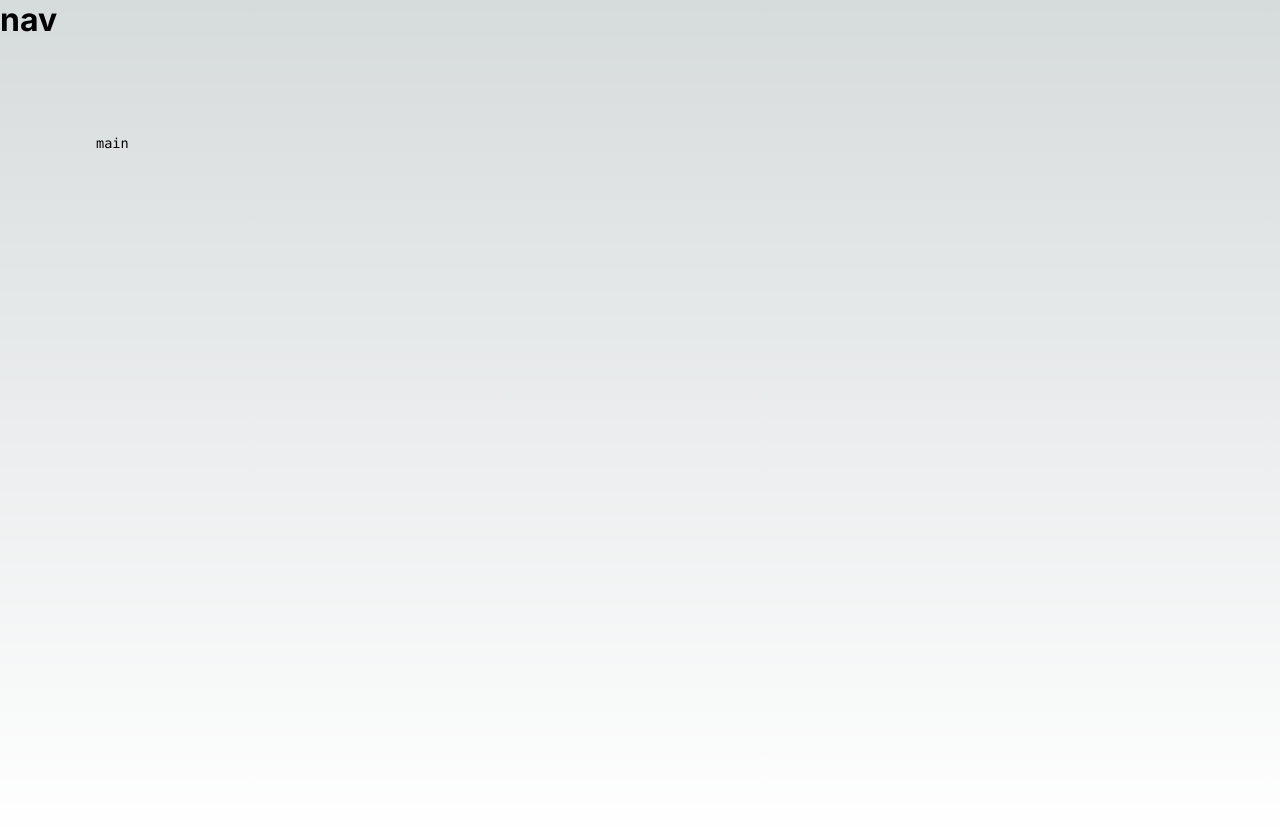
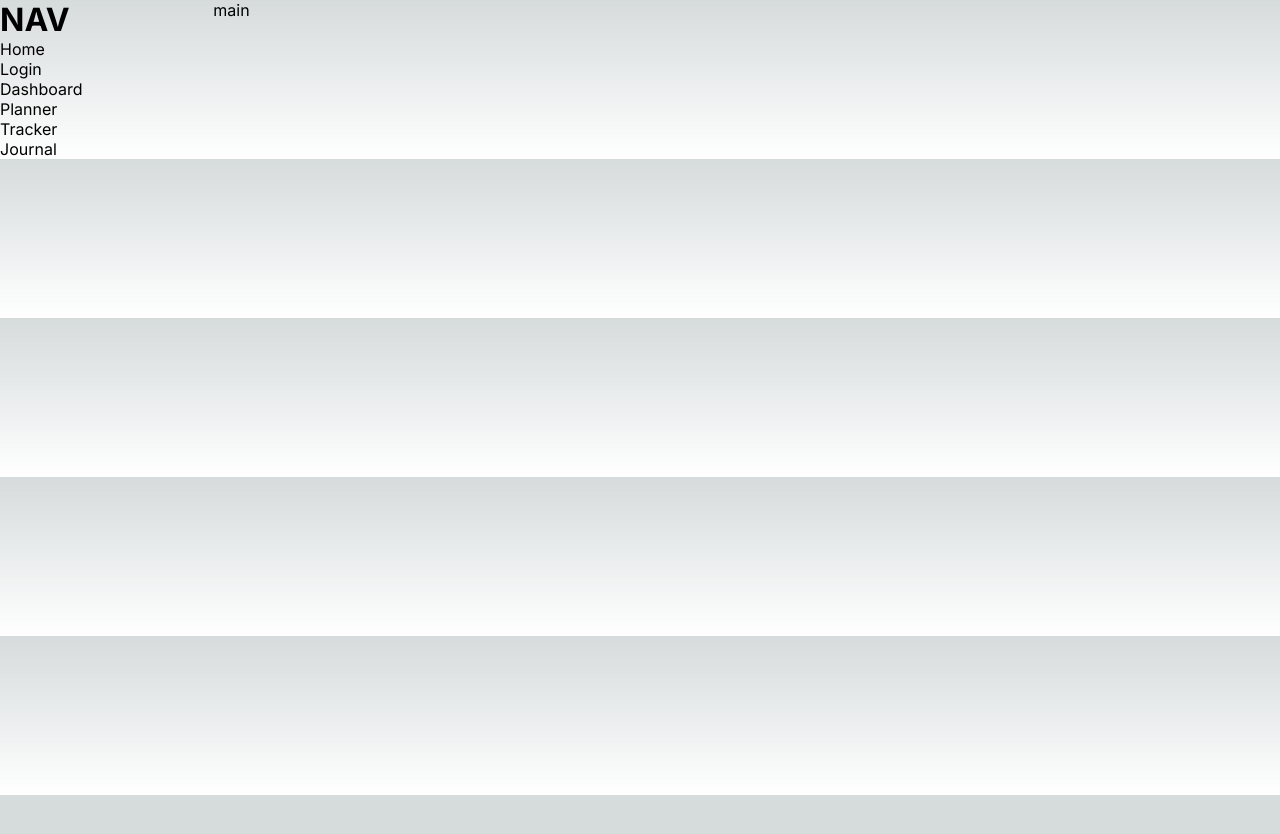
Before and after one commit to gabrielgimenes92/planner_frontend, a Next.js app: page / in a window 1280 px wide. Shown: the top 834 px of the page. After the commit the page ends 800 px from the top, so only its background shows below. Built offline with nearby package versions, Linux system fonts and the light colour scheme.

Commit message:
Creates Nav component and basic layout

```diff
--- a/src/app/globals.css
+++ b/src/app/globals.css
@@ -105,3 +105,8 @@ a {
     color-scheme: dark;
   }
 }
+
+.main-layout {
+  display: grid;
+  grid-template-columns: 1fr 5fr;
+}
--- a/src/app/layout.js
+++ b/src/app/layout.js
@@ -1,5 +1,6 @@
 import { Inter } from 'next/font/google';
 import './globals.css';
+import Nav from '@/components/Nav';
 
 const inter = Inter({ subsets: ['latin'] });
 
@@ -11,9 +12,9 @@ export const metadata = {
 export default function RootLayout({ children }) {
   return (
     <html lang="en">
-      <body className={inter.className}>
-        <h1>nav</h1>
-        {children}
+      <body className={`${inter.className} main-layout`}>
+        <Nav />
+        <main>{children}</main>
       </body>
     </html>
   );
--- a/src/app/page.js
+++ b/src/app/page.js
@@ -2,9 +2,5 @@ import Image from 'next/image';
 import styles from './page.module.css';
 
 export default function Home() {
-  return (
-    <main className={styles.main}>
-      <div className={styles.description}>main</div>
-    </main>
-  );
+  return <div>main</div>;
 }
--- /dev/null
+++ b/src/components/Nav.js
@@ -0,0 +1,32 @@
+import React from 'react';
+import Link from 'next/link';
+
+const Nav = () => {
+  return (
+    <div>
+      <h1>NAV</h1>
+      <ul>
+        <li>
+          <Link href="/">Home</Link>
+        </li>
+        <li>
+          <Link href="/login">Login</Link>
+        </li>
+        <li>
+          <Link href="/dashboard">Dashboard</Link>
+        </li>
+        <li>
+          <Link href="/planner">Planner</Link>
+        </li>
+        <li>
+          <Link href="/tracker">Tracker</Link>
+        </li>
+        <li>
+          <Link href="/journal">Journal</Link>
+        </li>
+      </ul>
+    </div>
+  );
+};
+
+export default Nav;
```
